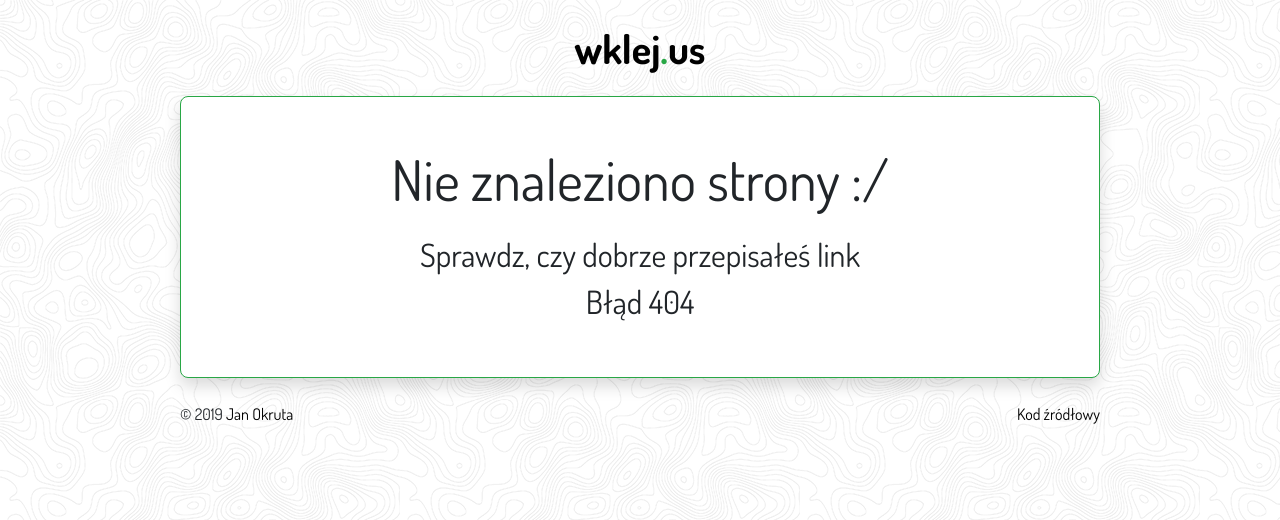
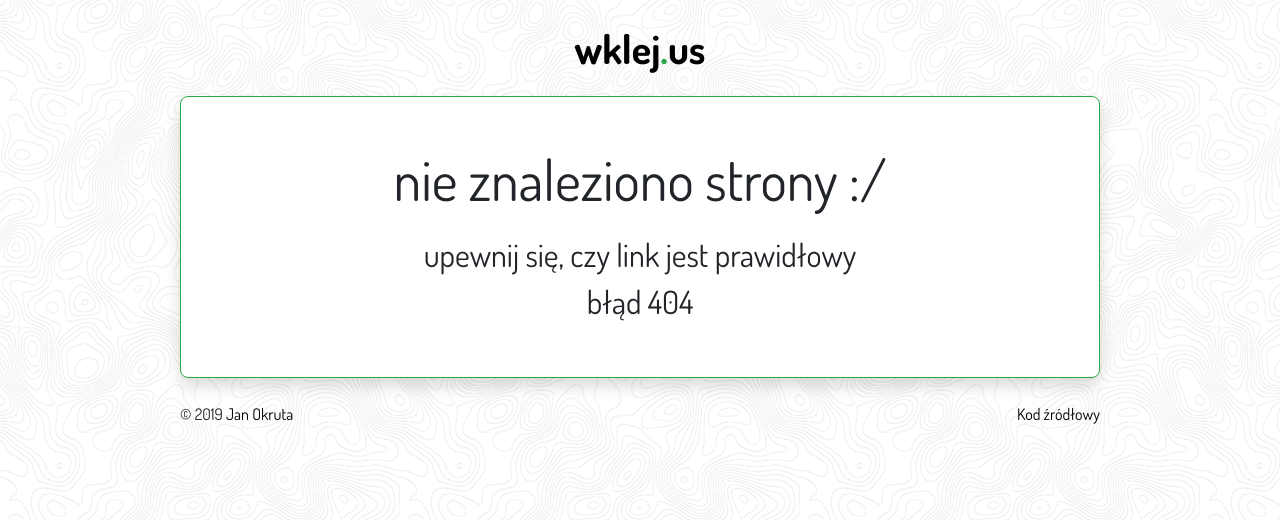
Before and after one commit to janokruta/wklej.us, a Django app: template templates/404.html in a window 1280 px wide. Shown: the top 520 px of the page. Run offline with Django 3.2, Linux system fonts and the light colour scheme; the template is opened without the code that fills it, so the values that code supplies are empty; some libraries are stand-ins or nearby versions.

Commit message:
Change text on 404 error page

```diff
--- a/templates/404.html
+++ b/templates/404.html
@@ -2,8 +2,8 @@
 {% block content %}
   <h1 class="font-weight-bold my-4 text-center"><a href="/">wklej<span class="text-success">.</span>us</a></h1>
   <div id="link-detail" class="shadow text-center py-5">
-    <div class="display-4">Nie znaleziono strony :/</div>
-    <div class="h2 mt-4">Sprawdz, czy dobrze przepisałeś link</div>
-    <div class="h2">Błąd 404</div>
+    <div class="display-4">nie znaleziono strony :/</div>
+    <div class="h2 mt-4">upewnij się, czy link jest prawidłowy</div>
+    <div class="h2">błąd 404</div>
   </div>
 {% endblock %}
```
